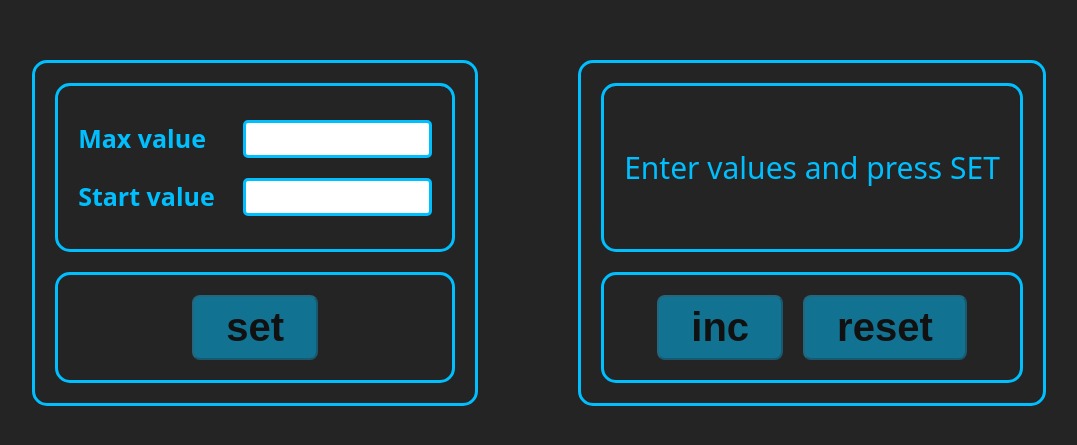
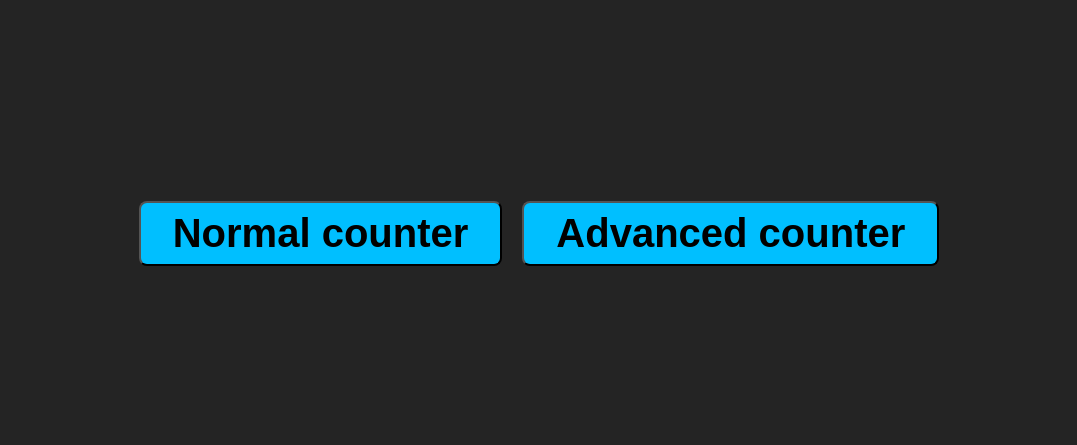
Before and after one commit to sergey-mikhovich/counter, a React (Vite) app: page / in a window 1280 px wide. Shown: the part 167-612 px from the top of the page, without its empty margins (101-1178 px from the left). Built offline with nearby package versions, Linux system fonts and the light colour scheme.

Commit message:
add advanced counter mode

```diff
--- a/src/App.css
+++ b/src/App.css
@@ -3,6 +3,13 @@
   margin: 0 auto;
   padding: 2rem;
   text-align: center;
+}
+
+.counterMode {
+  display: flex;
+  justify-content: center;
+  align-items: center;
+  gap: 20px;
 }
 
 .appContainer {
--- a/src/App.tsx
+++ b/src/App.tsx
@@ -2,17 +2,29 @@ import './App.css'
 import {useState} from "react";
 import {CounterConfigurator} from "./components/CounterConfigurator.tsx";
 import {Counter} from "./components/Counter.tsx";
+import CounterModeChooser, {CounterMode} from "./CounterModeChooser.tsx";
 
 function App() {
     const [maxValue, setMaxValue] = useState<string>("");
     const [startValue, setStartValue] = useState<string>("");
     const [isInputError, setIsInputError] = useState<boolean>(false);
     const [isInputCompleted, setIsInputCompleted] = useState<boolean>(false);
+    const [mode, setMode] = useState<CounterMode>("unset");
+    const [isSettingsOpen, setIsSettingsOpen] = useState<boolean>(false);
+
+    function onSetCounterMode(value: CounterMode) {
+        setMode(value);
+    }
+
+    function onOpenSettings() {
+        setIsSettingsOpen(true);
+    }
 
     function onSet(startValue: string, maxValue: string) {
         setStartValue(startValue)
         setMaxValue(maxValue)
         setIsInputCompleted(true);
+        setIsSettingsOpen(false);
     }
 
     function onChangeMaxValue(value: string) {
@@ -29,6 +41,37 @@ function App() {
         setIsInputError(value)
     }
 
+    switch (mode) {
+        case "unset": {
+            return <CounterModeChooser onSetCounterMode={onSetCounterMode}/>
+        }
+        case "advanced": {
+            return (
+                <div className={"appContainer"}>
+                    {
+                        isSettingsOpen &&
+                        <CounterConfigurator
+                            maxValue={maxValue}
+                            setMaxValue={onChangeMaxValue}
+                            startValue={startValue}
+                            setStartValue={onChangeStartValue}
+                            onInputError={changeInputError}
+                            onSet={onSet}/>
+                    }
+                    {
+                        !isSettingsOpen &&
+                        <Counter
+                            isInputCompleted={isInputCompleted}
+                            isInputError={isInputError}
+                            maxValue={maxValue}
+                            startValue={startValue}
+                            onSet={onOpenSettings}
+                            mode={mode}/>
+                    }
+                </div>
+            )
+        }
+        default: {
             return (
                 <div className={"appContainer"}>
                     <CounterConfigurator
@@ -42,9 +85,13 @@ function App() {
                         isInputCompleted={isInputCompleted}
                         isInputError={isInputError}
                         maxValue={maxValue}
-                startValue={startValue}/>
+                        startValue={startValue}
+                        onSet={onOpenSettings}
+                        mode={mode}/>
                 </div>
             )
         }
+    }
+}
 
 export default App
--- /dev/null
+++ b/src/CounterModeChooser.tsx
@@ -0,0 +1,19 @@
+import {Button} from "./components/button/Button.tsx";
+import "./App.css"
+
+export type CounterMode = "normal" | "advanced" | "unset"
+
+type Props = {
+    onSetCounterMode: (value: CounterMode) => void;
+}
+
+const CounterModeChooser = ({onSetCounterMode}: Props) => {
+    return (
+        <div className={"counterMode"}>
+            <Button name={"Normal counter"} onClick={() => onSetCounterMode("normal")}/>
+            <Button name={"Advanced counter"} onClick={() => onSetCounterMode("advanced")}/>
+        </div>
+    );
+};
+
+export default CounterModeChooser;
--- a/src/components/Counter.tsx
+++ b/src/components/Counter.tsx
@@ -4,15 +4,18 @@ import {Button} from "./button/Button.tsx";
 import {useEffect, useState} from "react";
 import "../App.css"
 import "../components/display/Display.css"
+import {CounterMode} from "../CounterModeChooser.tsx";
 
 type Props = {
     startValue: string;
     maxValue: string;
     isInputCompleted: boolean;
     isInputError: boolean;
+    onSet: () => void;
+    mode: CounterMode;
 }
 
-export const Counter = ({startValue, maxValue, isInputError, isInputCompleted}: Props) => {
+export const Counter = ({startValue, maxValue, isInputError, isInputCompleted, onSet, mode}: Props) => {
     const [counterValue, setCounterValue] = useState<number>(0);
 
     useEffect(() => {
@@ -56,6 +59,7 @@ export const Counter = ({startValue, maxValue, isInputError, isInputCompleted}:
             <Frame classNames={"counter-buttons"}>
                 <Button disabled={disableIncrementButton} name={"inc"} onClick={increment}/>
                 <Button disabled={disableDecrementButton} name={"reset"} onClick={reset}/>
+                { mode === "advanced" && <Button name={"set"} onClick={onSet}/> }
             </Frame>
         </Frame>
     )
--- a/src/components/CounterConfigurator.tsx
+++ b/src/components/CounterConfigurator.tsx
@@ -10,7 +10,7 @@ type Props = {
     startValue: string,
     setStartValue: (value: string) => void,
     onInputError: (value: boolean) => void,
-    onSet: (startValue: string, maxValue: string) => void,
+    onSet: (startValue: string, maxValue: string) => void
 }
 
 export const CounterConfigurator = ({onInputError, startValue, maxValue, setMaxValue, setStartValue, onSet}: Props) => {
```
Lines whose indentation alone changed are shown as unchanged.
